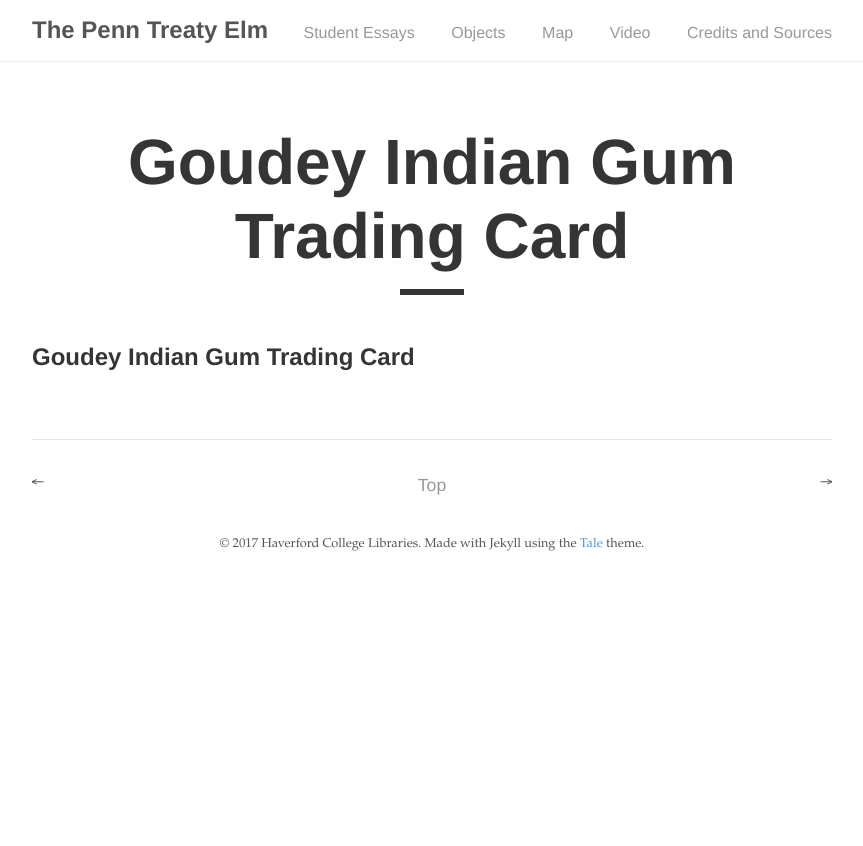
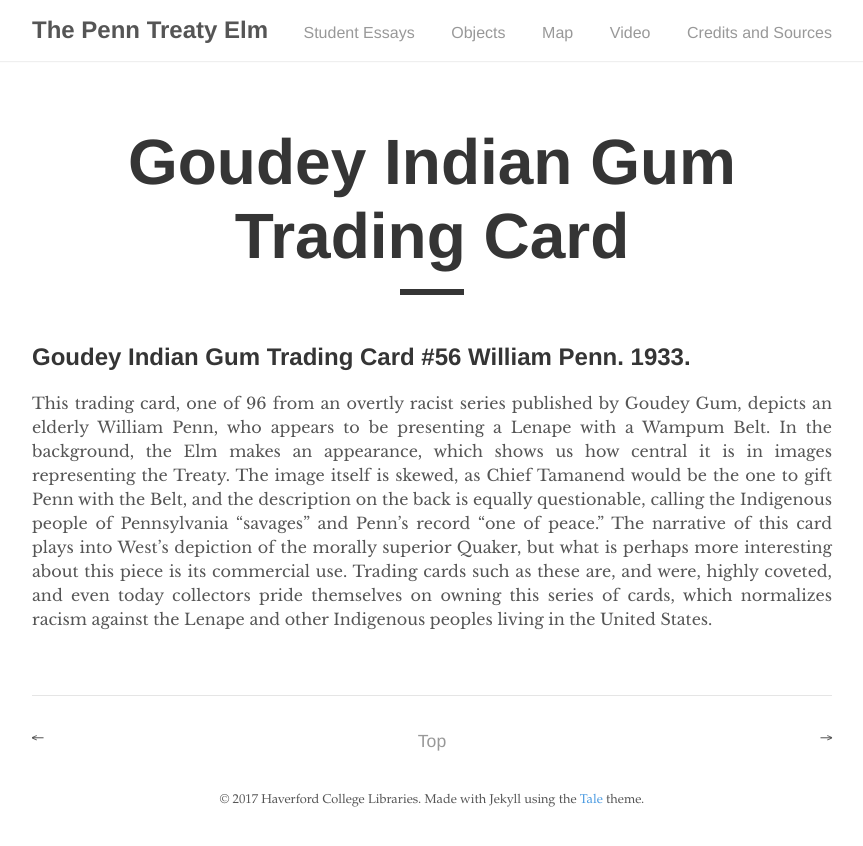
Before and after one commit to mzarafon/penn-treaty-elm, a Jekyll site: the page built from _posts/2017-10-04-goudey.md, in a window 1280 px wide. Shown: the top 846 px of the page, without its empty margins (208-1071 px from the left). Built offline with Jekyll 4.4.1, drawn with Linux system fonts in a browser that asks for light colours.

Commit message:
Update 2017-10-04-goudey.md

```diff
--- a/_posts/2017-10-04-goudey.md
+++ b/_posts/2017-10-04-goudey.md
@@ -3,4 +3,6 @@
 title: "Goudey Indian Gum Trading Card"
 ---
 
-## Goudey Indian Gum Trading Card
+## Goudey Indian Gum Trading Card #56 William Penn. 1933.
+
+This trading card, one of 96 from an overtly racist series published by Goudey Gum, depicts an elderly William Penn, who appears to be presenting a Lenape with a Wampum Belt. In the background, the Elm makes an appearance, which shows us how central it is in images representing the Treaty. The image itself is skewed, as Chief Tamanend would be the one to gift Penn with the Belt, and the description on the back is equally questionable, calling the Indigenous people of Pennsylvania “savages” and Penn’s record “one of peace.” The narrative of this card plays into West’s depiction of the morally superior Quaker, but what is perhaps more interesting about this piece is its commercial use. Trading cards such as these are, and were, highly coveted, and even today collectors pride themselves on owning this series of cards, which normalizes racism against the Lenape and other Indigenous peoples living in the United States.
```
